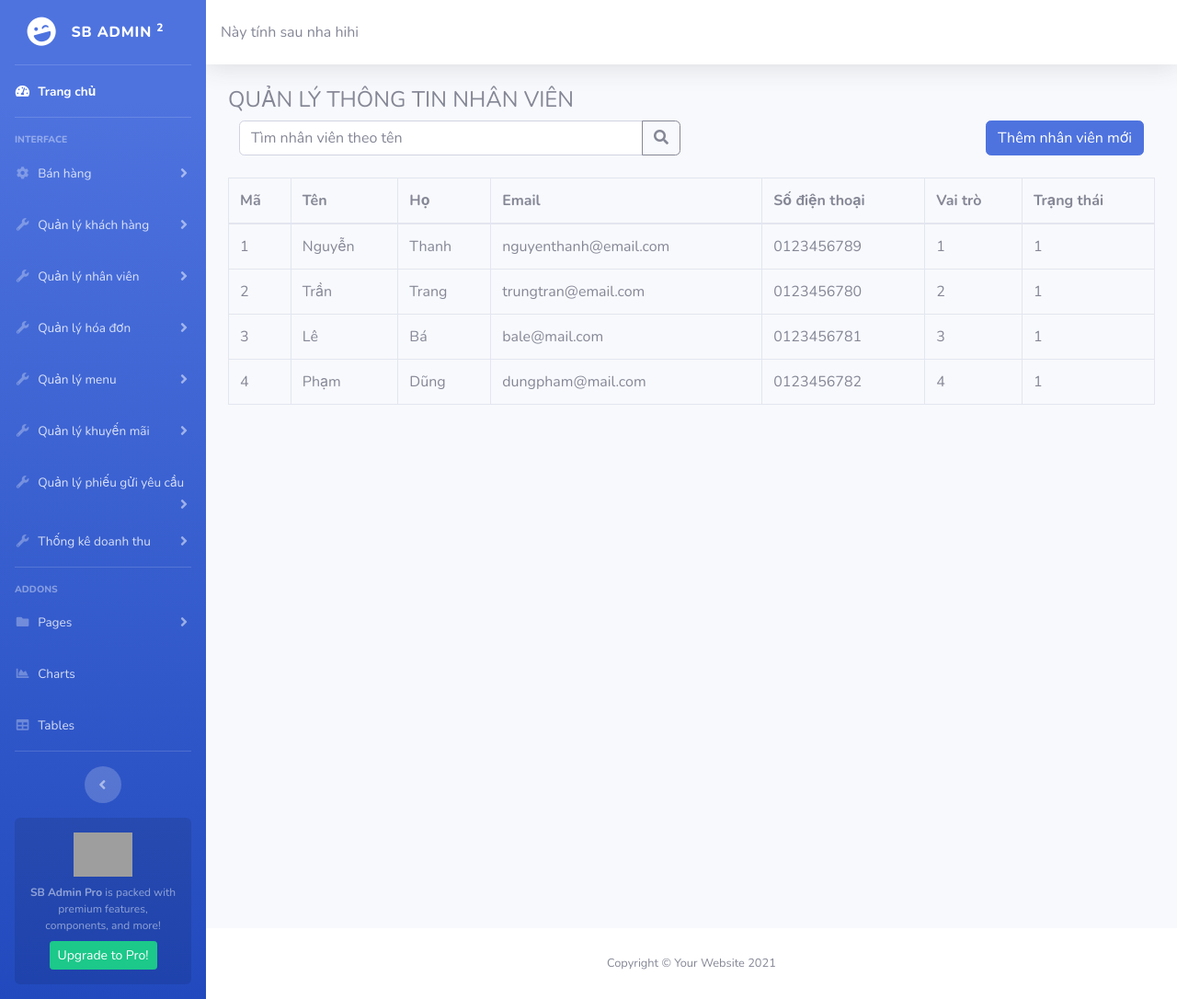
After one commit to SyThanhh/quan-ly-quan-cafe, a PHP site: page /page_employee.php in a window 1280 px wide. The commit adds this page. Shown: the whole page at 92% size. Run offline with PHP 8.4, Linux system fonts and the light colour scheme; data comes from the database, SQL or seed files in the repository; grey boxes are pictures that could not be loaded.

Commit message:
Nhi-qlnv-29-10-2024

```diff
--- a/common/menu/siderbar.php
+++ b/common/menu/siderbar.php
@@ -74,10 +74,8 @@
         data-parent="#accordionSidebar">
         <div class="bg-white py-2 collapse-inner rounded">
             <h6 class="collapse-header">Custom Utilities:</h6>
-            <a class="collapse-item" href="utilities-color.html">Colors</a>
-            <a class="collapse-item" href="utilities-border.html">Borders</a>
-            <a class="collapse-item" href="utilities-animation.html">Animations</a>
-            <a class="collapse-item" href="utilities-other.html">Other</a>
+            <a class="collapse-item" href="page_employee.php">Quản lý thông tin nhân viên</a>
+            <a class="collapse-item" href="utilities-border.html">Quản lý lịch làm việc</a>
         </div>
     </div>
 </li>
--- a/connect/database.php
+++ b/connect/database.php
@@ -26,8 +26,6 @@
                 if (!$this->conn) {
                     throw new Exception("Connection failed: " . mysqli_connect_error());
                 }
-
-                echo "Kết nối thành công!";
                 return $this->conn;
 
             } catch (Exception $e) {
@@ -41,7 +39,6 @@
         public function close() {
             if ($this->conn) {
                 mysqli_close($this->conn);
-                echo "Kết nối đã được đóng.<br>";
             }
         }
 
--- /dev/null
+++ b/page_employee.php
@@ -0,0 +1,107 @@
+<!DOCTYPE html>
+<html lang="en">
+
+<head>
+    <!-- Đầu trang -->
+    <?php
+        include_once('./common/head/head.php');
+        include_once('./connect/database.php'); // Đường dẫn vào file kết nối database
+
+        // Tạo một đối tượng Database để kết nối
+        $database = new Database();
+        $conn = $database->connect(); // Lấy kết nối
+    ?>
+    <link rel="stylesheet" href="./assets/css/page_employee.css">
+</head>
+
+<body>
+    <div id="wrapper">
+        <!-- Thanh điều hướng dọc -->
+        <?php include_once('./common/menu/siderbar.php'); ?>
+
+        <!-- Giao giện trang -->
+        <div id="content-wrapper" class="d-flex flex-column">
+            <div id="content">
+                <!-- Thanh điều hướng ngang -->
+                <nav class="navbar navbar-expand navbar-light bg-white topbar mb-4 static-top shadow">
+                    Này tính sau nha hihi
+                </nav>
+
+                <!--  Nội dung trang  -->
+                <div class="container-fluid">
+                    <div class="row">
+                        <div class="col-md-12">
+                            <div class="header text-left">
+                                <h4>QUẢN LÝ THÔNG TIN NHÂN VIÊN</h4>
+                            </div>
+
+                            <div class="col-md-12 text-center">
+                                <div class="row">
+                                    <div class="col-md-6">
+                                        <div class="input-group">
+                                            <input type="text" class="form-control" id="name-search" placeholder="Tìm nhân viên theo tên">
+                                            <div class="input-group-append">
+                                                <button class="btn btn-outline-secondary search-button m-0" type="button">
+                                                    <i class="fas fa-search"></i>
+                                                </button>
+                                            </div>
+                                        </div>
+                                    </div>
+                                    <div class="col-md-6 text-right">
+                                        <button type="button" class="btn btn-primary btn-add">Thêm nhân viên mới</button>
+                                    </div>
+                                </div>
+                            </div>
+                            </br>
+
+                            <!-- Danh sách nhân viên -->
+                            <div class="mt-7">
+                                <table class="table table-bordered">
+                                    <thead>
+                                        <tr>
+                                            <th>Mã</th>
+                                            <th>Tên</th>
+                                            <th>Họ</th>
+                                            <th>Email</th>
+                                            <th>Số điện thoại</th>
+                                            <th>Vai trò</th>
+                                            <th>Trạng thái</th>
+                                        </tr>
+                                    </thead>
+                                    <tbody>
+                                        <?php
+                                            // Truy vấn danh sách nhân viên
+                                            $employees = $database->select("SELECT * FROM employee");
+
+                                            // Hiển thị danh sách nhân viên
+                                            if ($employees) {
+                                                while ($row = $employees->fetch_assoc()) { // Sử dụng fetch_assoc() từ mysqli
+                                                    echo "<tr>";
+                                                    echo "<td>{$row['EmployeeID']}</td>";
+                                                    echo "<td>{$row['FirstName']}</td>";
+                                                    echo "<td>{$row['LastName']}</td>";
+                                                    echo "<td>{$row['Email']}</td>";
+                                                    echo "<td>{$row['PhoneNumber']}</td>";
+                                                    echo "<td>{$row['Roles']}</td>";
+                                                    echo "<td>{$row['Status']}</td>";
+                                                    echo "</tr>";
+                                                }
+                                            } else {
+                                                echo "<tr><td colspan='7' class='text-center'>Không có dữ liệu</td></tr>";
+                                            }
+                                        ?>
+                                    </tbody>
+                                </table>
+                            </div>
+                        </div>
+                    </div>
+                </div>
+            </div>
+            <!-- Cuối trang -->
+            <?php include_once('./common/footer/footer.php'); ?>
+        </div>
+
+    <!-- Bootstrap core JavaScript-->
+    <?php include_once('./common/script/default.php'); ?>
+</body>
+</html>
```
Also changed, not shown: assets/css/page_employee.css (added).
